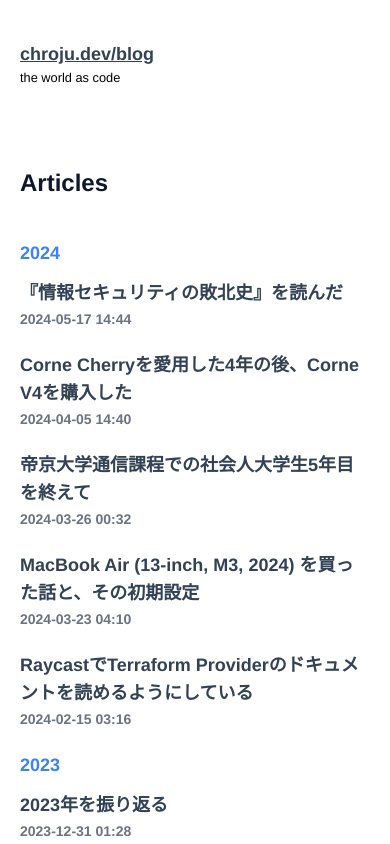
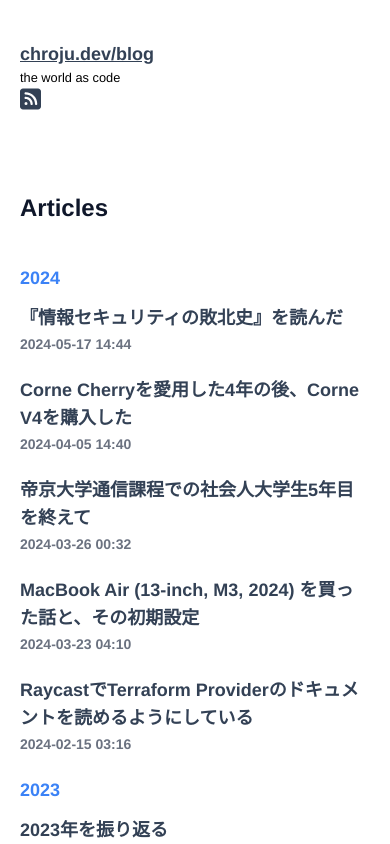
Before and after one commit to chroju/blog, a Next.js app: page /blog in a window 390 px wide. Shown: the top 844 px of the page. Built offline with nearby package versions, Linux system fonts and the light colour scheme.

Commit message:
fix: clickable area

```diff
--- a/components/layout.tsx
+++ b/components/layout.tsx
@@ -45,12 +45,12 @@
                     </Link>
                 </h1>
                 {isBlog && (
-                    <section>
+                    <div>
                         <small className="block">{blogSubTitle}</small>
                         <Link href="/feed.xml" className='hidden md:block'>
-                            <a><span className="hidden md:block"><Fa iconPrefix="fas" iconName="rss-square" title="rss" size="xl" /></span></a>
+                            <a><Fa className="hidden md:block" iconPrefix="fas" iconName="rss-square" title="rss" size="xl" /></a>
                         </Link>
-                    </section>
+                    </div>
                 )}
             </header>
             <main>{children}</main>
--- a/styles/global.css
+++ b/styles/global.css
@@ -28,7 +28,7 @@
     @apply font-bold;
   }
   article p img {
-    @apply mx-auto rounded md:max-w-xl max-w-xs my-12 border-2;
+    @apply inline-block mx-auto rounded md:max-w-xl max-w-xs my-8 border-2;
   }
   table {
     @apply border-slate-200 border-2;
@@ -60,6 +60,9 @@
   a[class*="rlc-container"] {
     @apply flex flex-col-reverse mx-auto md:flex-row w-auto my-8 md:max-h-40 md:max-w-3xl border-2 border-slate-200 rounded-lg overflow-hidden no-underline hover:bg-slate-50 transition-colors duration-300 !important;
   }
+  p:has(img) {
+    text-align: center;
+  }
   div[class*="rlc-info"] {
     @apply flex flex-col truncate md:basis-2/3 place-content-center py-4 px-4 !important;
   }
```
